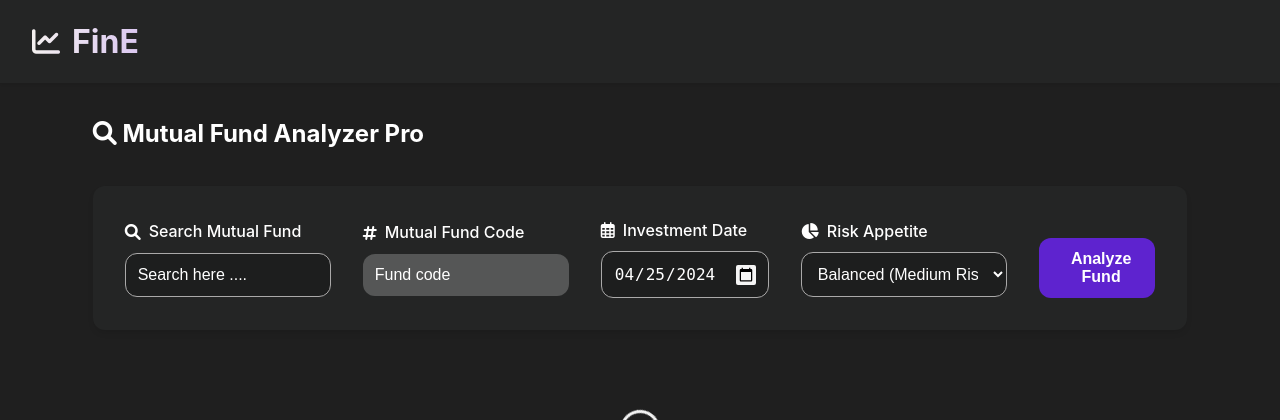
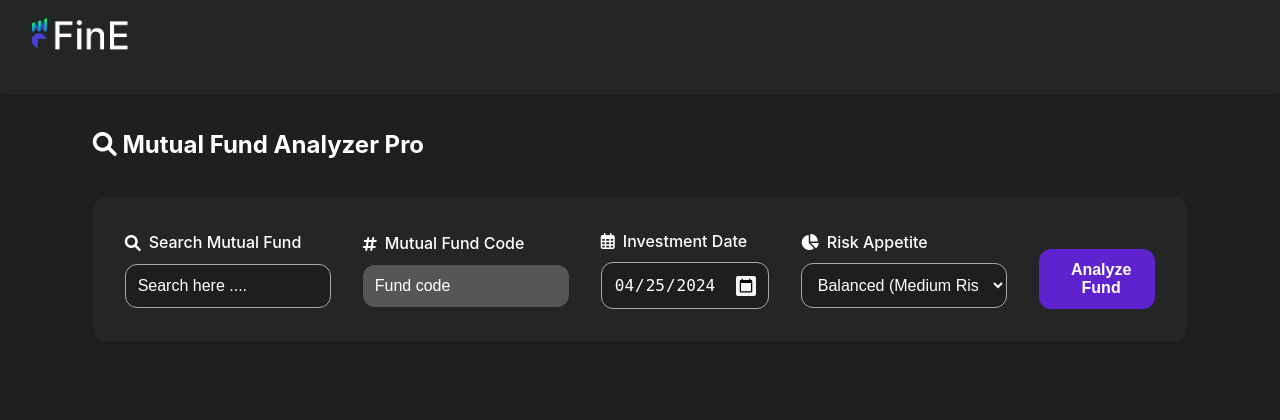
Before and after one commit to Anuraga-Sahoo/MFAnalyzer, a Flask app: page / in a window 1280 px wide. Shown: the top 420 px of the page. Run offline with Flask 3, Linux system fonts and the light colour scheme.

Commit message:
logo updated

```diff
--- a/static/style.css
+++ b/static/style.css
@@ -69,6 +69,9 @@
     background-clip: text;
     -webkit-background-clip: text;
     /* color: rgb(213, 67, 67); */
+}
+.logo-icon{
+    height: 3rem;
 }
 
 .logo i {
--- a/templates/index.html
+++ b/templates/index.html
@@ -14,8 +14,8 @@
     <nav class="navbar">
         <div class="nav-content">
             <div class="logo">
-                <i class="fas fa-chart-line"></i>
-                <span>FinE</span>
+                <!-- <i class="fas fa-chart-line"></i> -->
+                <span><img class="logo-icon" src="../static/logoNew.png" alt=""></span>
             </div>
         </div>
     </nav>
```
Also changed, not shown: static/logoNew.png (added).
